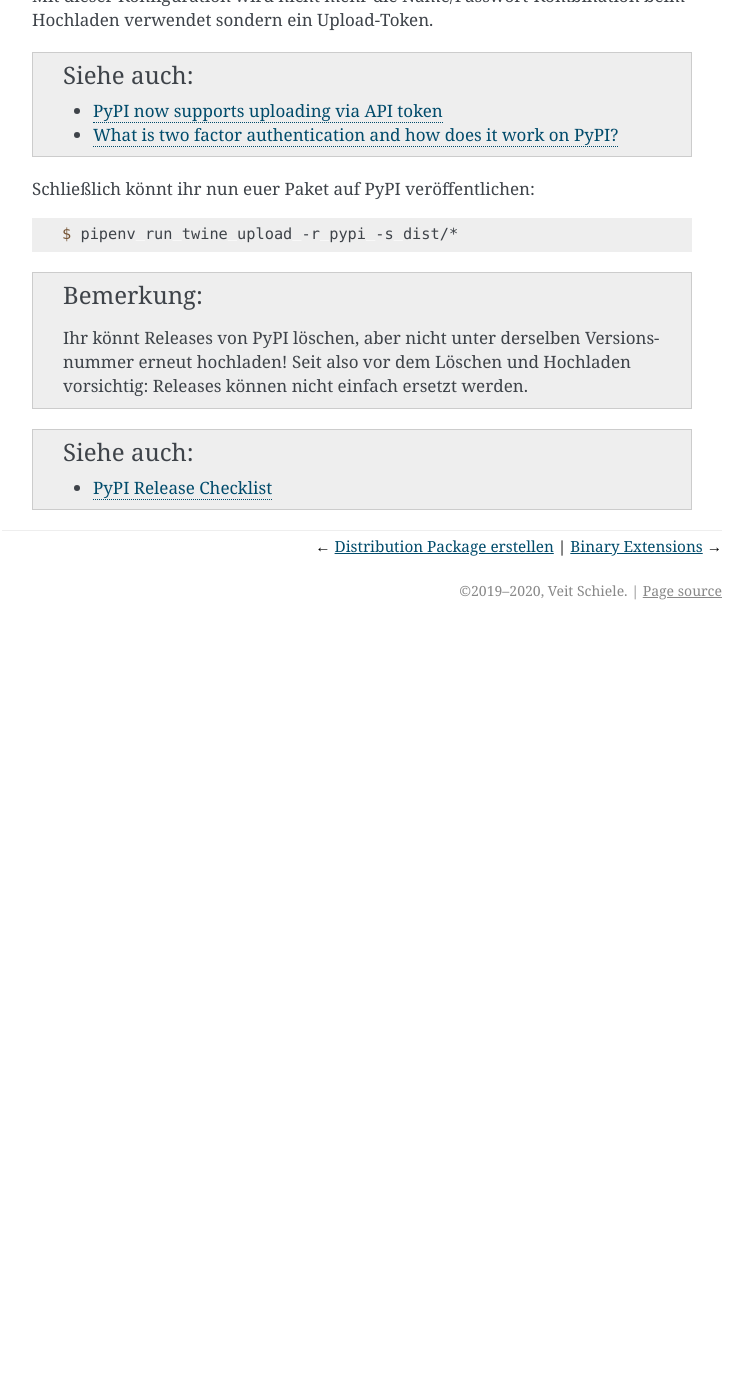
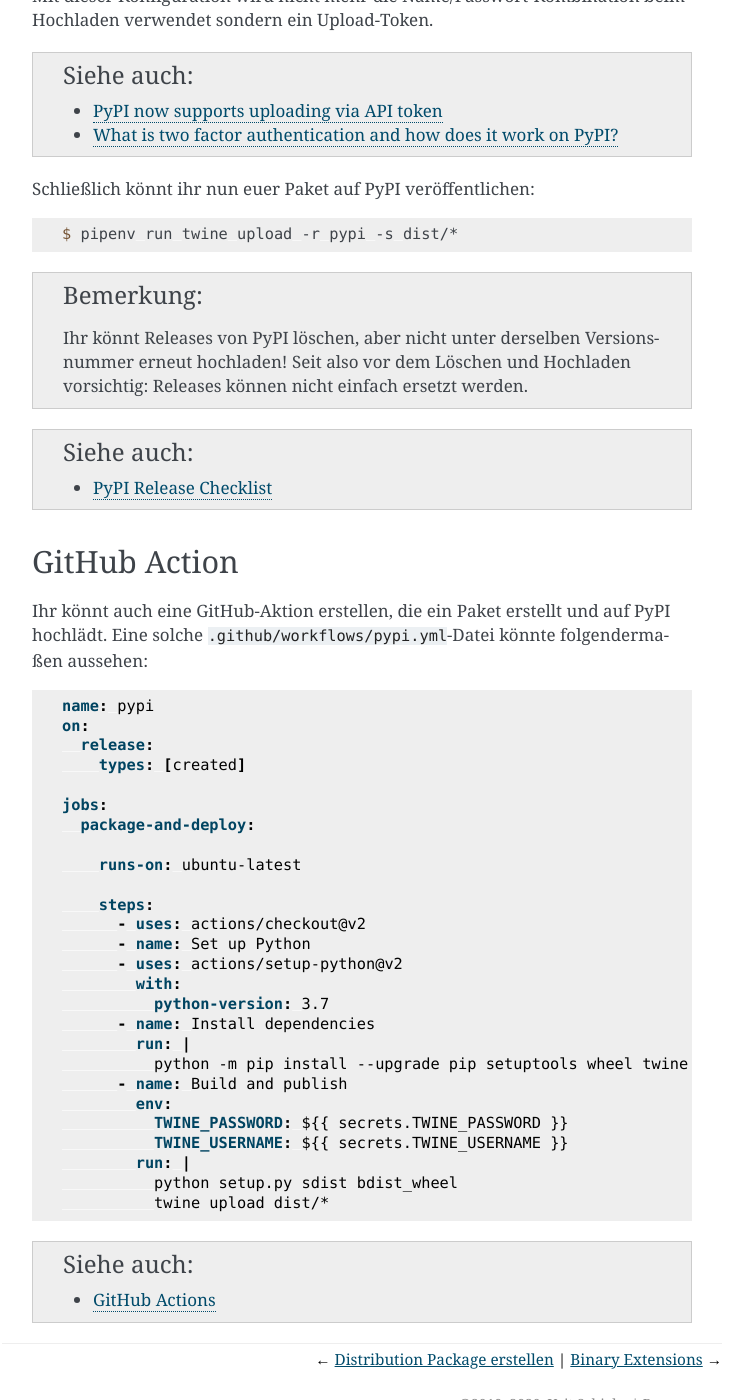
Before and after one commit to cusyio/Python4DataScience-de, a Sphinx documentation site: the page built from docs/productive/packaging/upload-install.rst, in a window 1280 px wide and 1400 px high, scrolled down 3345 px. Shown: the whole window, without its empty margins (388-1141 px from the left). Built offline with Sphinx 7.4.7, drawn with Linux system fonts in a browser that asks for light colours; pages that are not in the unit, such as notebooks, are missing from menus; before the commit the page ends 3975 px from its top, so only the background shows below that.

Commit message:
Add a GitHub Action for building and uploading a python package as a release is created

```diff
--- a/docs/productive/packaging/upload-install.rst
+++ b/docs/productive/packaging/upload-install.rst
@@ -186,3 +186,43 @@
 .. seealso::
     * `PyPI Release Checklist
       <https://cookiecutter-namespace-template.readthedocs.io/en/latest/pypi-release-checklist.html>`_
+
+GitHub Action
+-------------
+
+Ihr könnt auch eine GitHub-Aktion erstellen, die ein Paket erstellt und auf PyPI
+hochlädt. Eine solche ``.github/workflows/pypi.yml``-Datei könnte folgendermaßen
+aussehen:
+
+.. code-block:: yaml
+
+    name: pypi
+    on:
+      release:
+        types: [created]
+
+    jobs:
+      package-and-deploy:
+
+        runs-on: ubuntu-latest
+
+        steps:
+          - uses: actions/checkout@v2
+          - name: Set up Python
+          - uses: actions/setup-python@v2
+            with:
+              python-version: 3.7
+          - name: Install dependencies
+            run: |
+              python -m pip install --upgrade pip setuptools wheel twine
+          - name: Build and publish
+            env:
+              TWINE_PASSWORD: ${{ secrets.TWINE_PASSWORD }}
+              TWINE_USERNAME: ${{ secrets.TWINE_USERNAME }}
+            run: |
+              python setup.py sdist bdist_wheel
+              twine upload dist/*
+
+.. seealso::
+
+   * `GitHub Actions <https://docs.github.com/en/free-pro-team@latest/actions>`_
```
